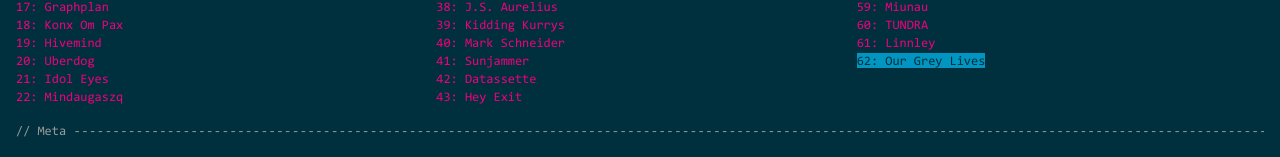
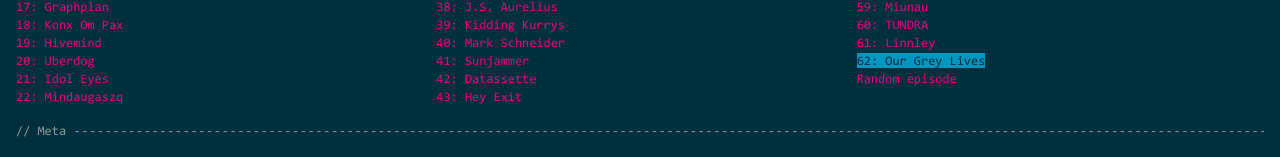
Before and after one commit to applejag/musicforprogramming.ipfs, a Svelte app: page / in a window 1280 px wide. Shown: the part 881-1038 px from the top of the page. Built offline with nearby package versions, Linux system fonts and the light colour scheme; no server answers.

Commit message:
Issue 4, Button to random episode

```diff
--- a/src/App.svelte
+++ b/src/App.svelte
@@ -1,7 +1,7 @@
 <script lang="ts">
   import EpisodeListSection from "./sections/EpisodeListSection.svelte";
   import IntroSection from "./sections/IntroSection.svelte";
-  import { getEpisodeById, getEpisodeByNumber, getLatestEpisode } from "./libs/episodes-repo";
+  import { getEpisodeById, getEpisodeByNumber, getLatestEpisode, getRandomEpisode } from "./libs/episodes-repo";
   import EpisodeSection from "./sections/EpisodeSection.svelte";
   import MetaSection from "./sections/MetaSection.svelte";
   import AboutSection from "./sections/AboutSection.svelte";
@@ -32,6 +32,7 @@
   }
 
   function getEpisodeFromSearchKeys(keys: string[]) {
+    if (searchParams.has("randomEpisode")) return getRandomEpisode();
     const episodeId = keys.find(getEpisodeById);
     const episodeNumber = searchParams.get("episode");
     return getEpisodeByNumber(episodeNumber) ??
--- a/src/libs/episodes-repo.ts
+++ b/src/libs/episodes-repo.ts
@@ -23,6 +23,10 @@ export function getEpisodeById(episodeId: string): EpisodeData {
 
 export function getEpisodeByNumber(episodeNumber: string): EpisodeData {
   return episodeMapByNumber.get(episodeNumber);
+}
+
+export function getRandomEpisode(): EpisodeData {
+  return episodeMapByNumber.get(`${Math.floor(Math.random() * (episodeMapByNumber.size)) + 1}`);
 }
 
 export function getAllEpisodeData(): EpisodeData[] {
--- a/src/sections/EpisodeListSection.svelte
+++ b/src/sections/EpisodeListSection.svelte
@@ -17,6 +17,9 @@
         {/if}
       </li>
     {/each}
+    <li>
+      <a href="?randomEpisode">Random episode</a>
+    </li>
   </ol>
 </Section>
 
```
